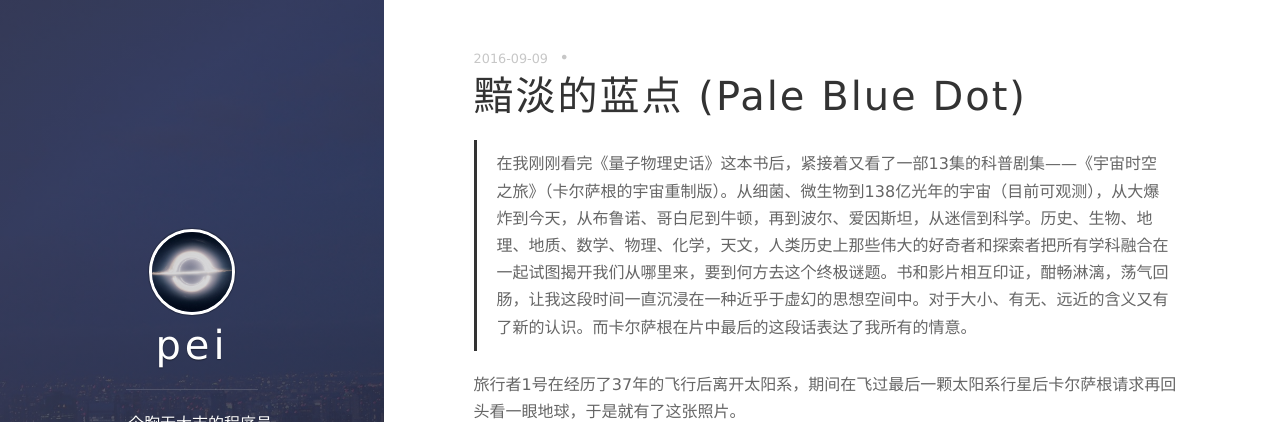
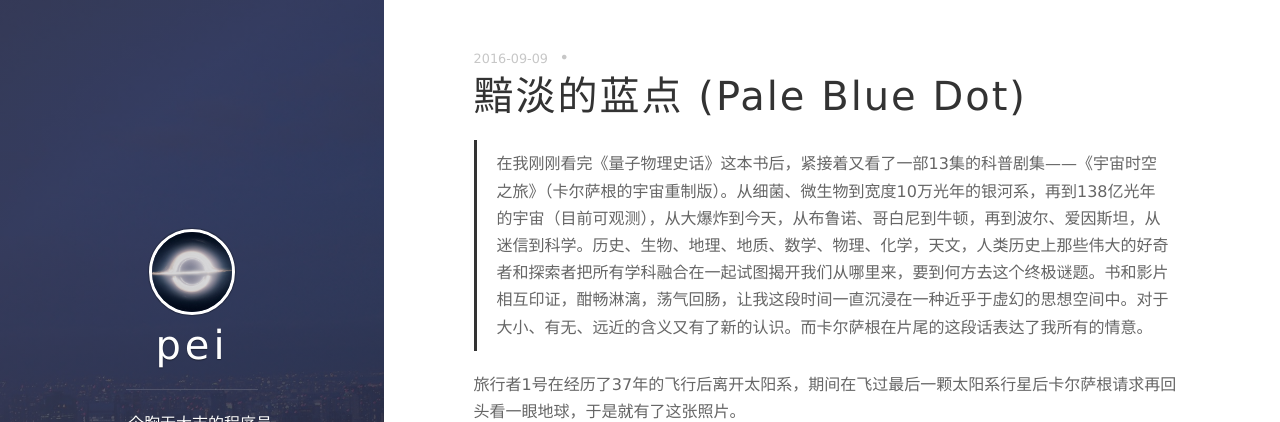
Before and after one commit to peiyucn/peiyucn.github.io, a Jekyll site: the page built from _posts/2016-09-09-pale-blue-dot.md, in a window 1280 px wide and 900 px high, cut to the strip 0-422 px from the top of the window. Built offline with Jekyll 4.4.1, drawn with Linux system fonts in a browser that asks for light colours; nearby versions of some CDN libraries; comment, search, counter and statistics services are not loaded.

Commit message:
update blog

```diff
--- a/_posts/2016-09-09-pale-blue-dot.md
+++ b/_posts/2016-09-09-pale-blue-dot.md
@@ -4,7 +4,7 @@ title: 黯淡的蓝点 (Pale Blue Dot)
 date: 2016-09-09 22:31:00.000000000 +08:00
 ---
 
->    在我刚刚看完《量子物理史话》这本书后，紧接着又看了一部13集的科普剧集——《宇宙时空之旅》（卡尔萨根的宇宙重制版）。从细菌、微生物到138亿光年的宇宙（目前可观测），从大爆炸到今天，从布鲁诺、哥白尼到牛顿，再到波尔、爱因斯坦，从迷信到科学。历史、生物、地理、地质、数学、物理、化学，天文，人类历史上那些伟大的好奇者和探索者把所有学科融合在一起试图揭开我们从哪里来，要到何方去这个终极谜题。书和影片相互印证，酣畅淋漓，荡气回肠，让我这段时间一直沉浸在一种近乎于虚幻的思想空间中。对于大小、有无、远近的含义又有了新的认识。而卡尔萨根在片中最后的这段话表达了我所有的情意。
+>    在我刚刚看完《量子物理史话》这本书后，紧接着又看了一部13集的科普剧集——《宇宙时空之旅》（卡尔萨根的宇宙重制版）。从细菌、微生物到宽度10万光年的银河系，再到138亿光年的宇宙（目前可观测），从大爆炸到今天，从布鲁诺、哥白尼到牛顿，再到波尔、爱因斯坦，从迷信到科学。历史、生物、地理、地质、数学、物理、化学，天文，人类历史上那些伟大的好奇者和探索者把所有学科融合在一起试图揭开我们从哪里来，要到何方去这个终极谜题。书和影片相互印证，酣畅淋漓，荡气回肠，让我这段时间一直沉浸在一种近乎于虚幻的思想空间中。对于大小、有无、远近的含义又有了新的认识。而卡尔萨根在片尾的这段话表达了我所有的情意。
 
 旅行者1号在经历了37年的飞行后离开太阳系，期间在飞过最后一颗太阳系行星后卡尔萨根请求再回头看一眼地球，于是就有了这张照片。
 
```
